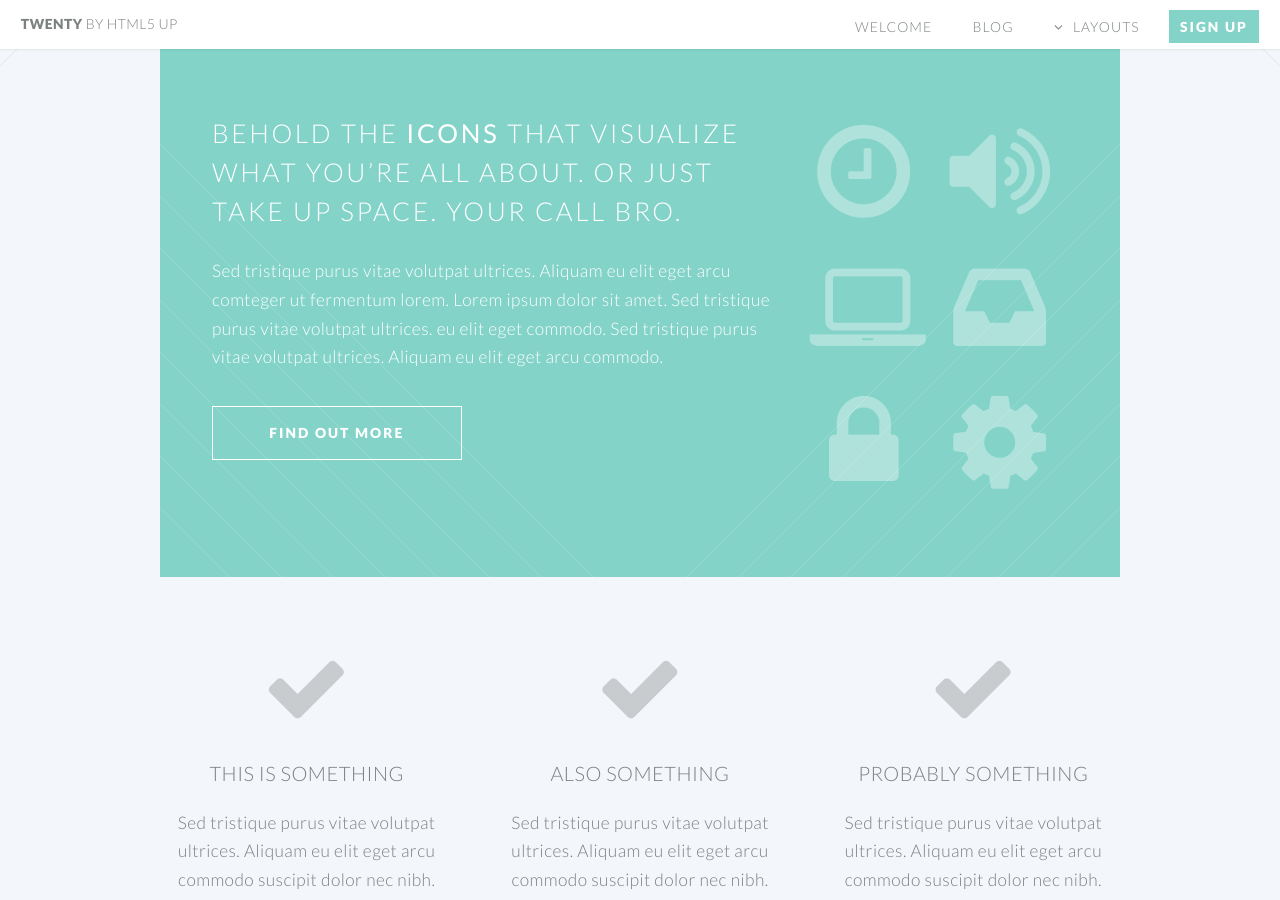
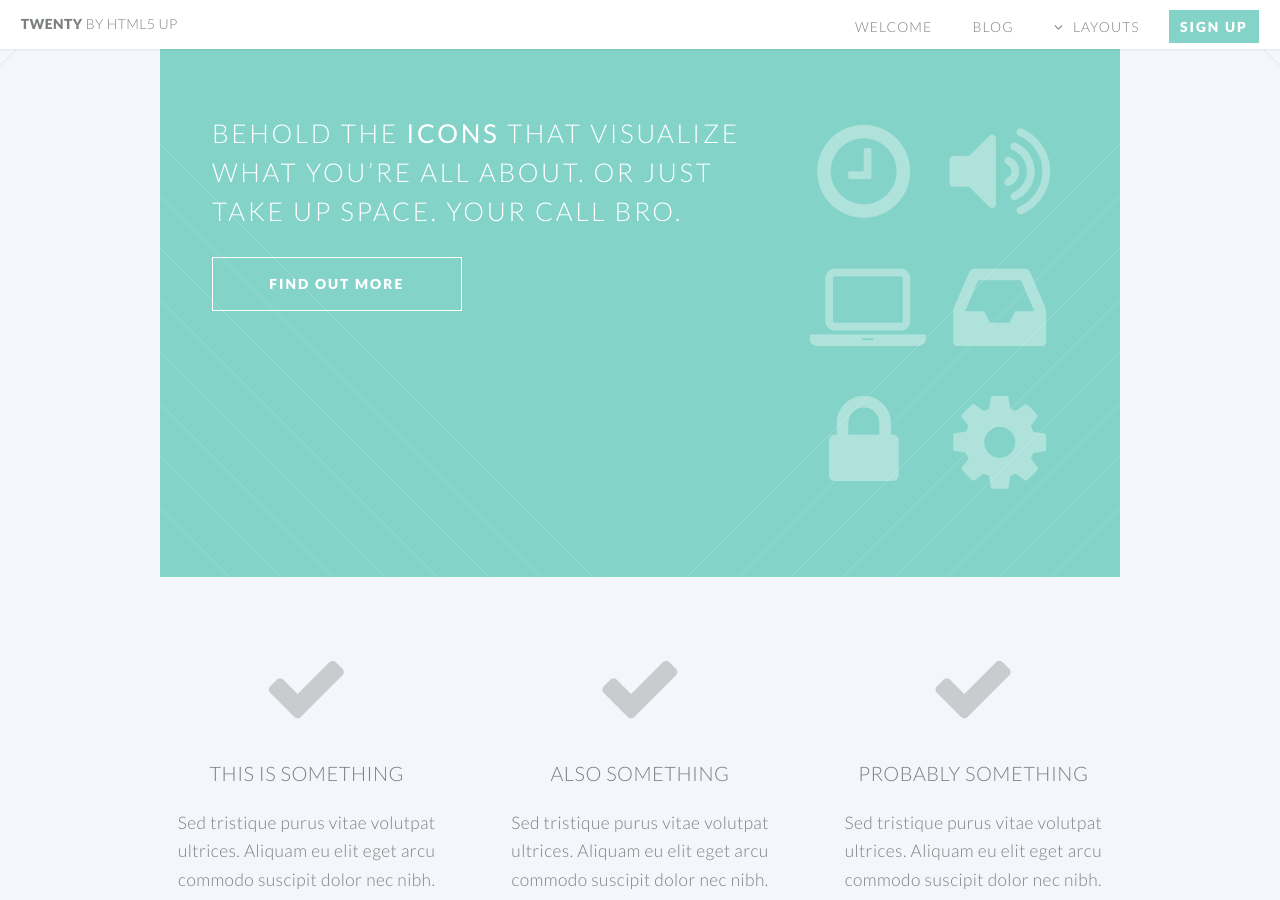
Before and after one commit to Yangsiwan/Yangsiwan.github.io, a Jekyll site: the page built from index.html, in a window 1280 px wide and 900 px high, scrolled down 939 px. Built offline with Jekyll 4.4.1, drawn with Linux system fonts in a browser that asks for light colours.

Commit message:
Update index.html

```diff
--- a/index.html
+++ b/index.html
@@ -21,7 +21,6 @@ layout: landing-page
 								<header>
 									<h2>Behold the <strong>icons</strong> that visualize what you’re all about. or just take up space. your call bro.</h2>
 								</header>
-								<p>Sed tristique purus vitae volutpat ultrices. Aliquam eu elit eget arcu comteger ut fermentum lorem. Lorem ipsum dolor sit amet. Sed tristique purus vitae volutpat ultrices. eu elit eget commodo. Sed tristique purus vitae volutpat ultrices. Aliquam eu elit eget arcu commodo.</p>
 								<footer>
 									<ul class="buttons">
 										<li><a href="#" class="button">Find Out More</a></li>
```
